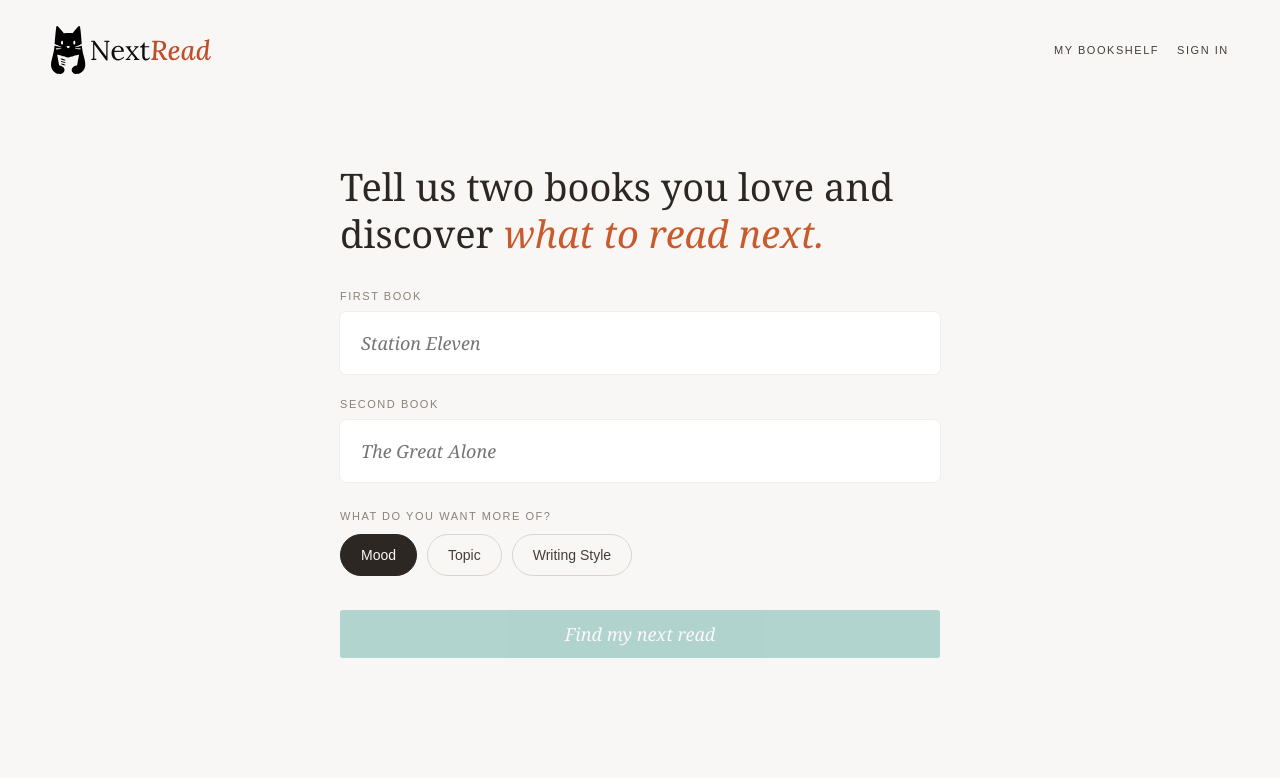
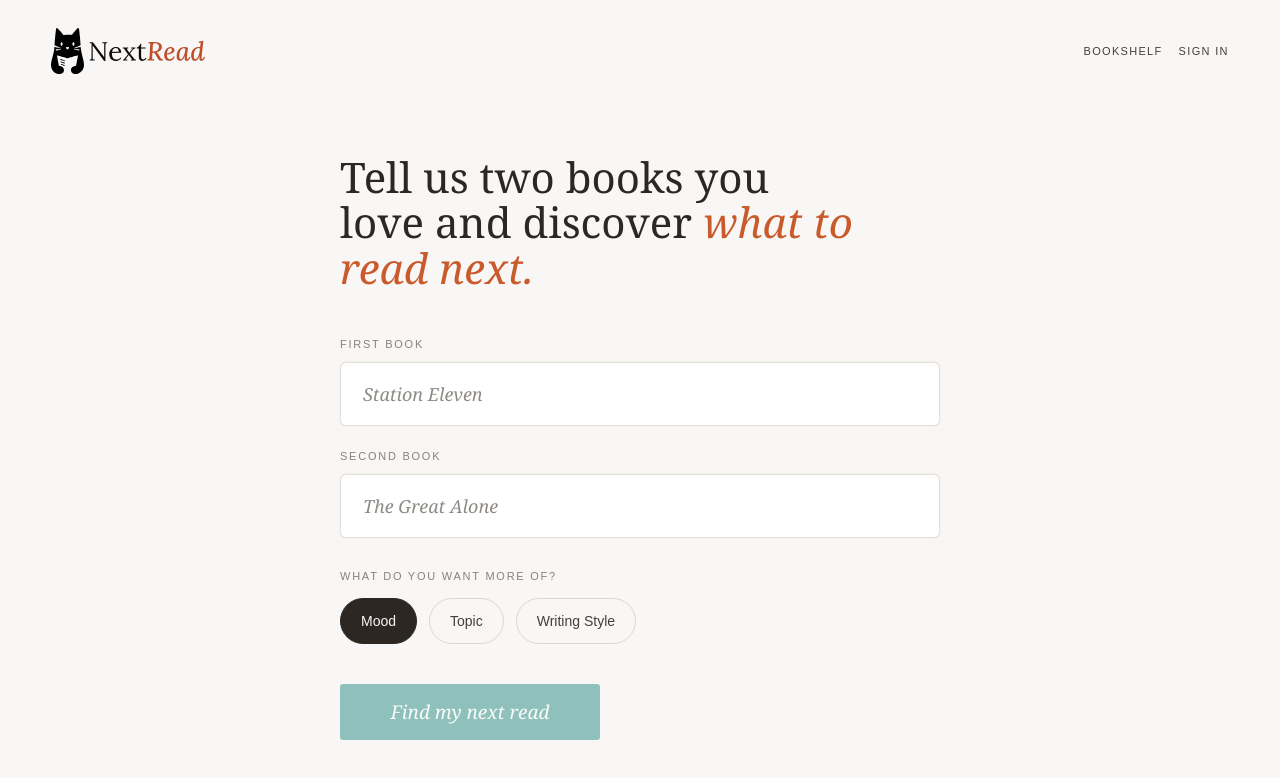
Before and after one commit to lexinamer/bookotter, a React (Vite) app: page / in a window 1280 px wide. Shown: the top 778 px of the page. Built offline with nearby package versions, Linux system fonts and the light colour scheme; no server answers.

Commit message:
initial refactor and styling

```diff
--- a/src/App.jsx
+++ b/src/App.jsx
@@ -86,11 +86,11 @@ export default function App() {
       />
 
       {loading ? (
-        <div className="page-state loading-state">
+        <div className="loading">
           Finding your next favorite book...
         </div>
       ) : error ? (
-        <div className="page-state error-state">
+        <div className="error">
           <p>{error}</p>
           <button className="results-action" onClick={handleReset}>
             Start Over
--- a/src/components/Nav.jsx
+++ b/src/components/Nav.jsx
@@ -11,7 +11,7 @@ export default function Nav({ user, onLogin, onLogout }) {
 
       <div className="nav-actions">
         <Link to="/shelf" className={`nav-link${pathname === '/shelf' ? ' active' : ''}`}>
-          My Bookshelf
+          Bookshelf
         </Link>
 
         <button className="nav-link" onClick={user ? onLogout : onLogin}>
--- a/src/styles/_base.scss
+++ b/src/styles/_base.scss
@@ -17,18 +17,25 @@
   --page-width: 600px;
   --nav-width: 1200px;
 
+  --radius: 6px;
+  --pill-radius: 999px;
+
   --space-1: 8px;
   --space-2: 12px;
   --space-3: 16px;
-  --space-4: 24px;
-  --space-5: 32px;
-  --space-6: 48px;
-  --space-7: 72px;
+  --space-4: 20px;
+  --space-5: 24px;
+  --space-6: 32px;
+  --space-7: 40px;
+  --space-8: 48px;
+  --space-9: 64px;
+  --space-10: 80px;
+  --space-11: 120px;
+}
 
-  --radius: 6px;
-  --card-radius: 12px;
-  --pill-radius: 999px;
-}
+/* =========================
+   RESET
+========================= */
 
 * {
   margin: 0;
@@ -52,6 +59,66 @@ main {
   margin: 0 auto;
 }
 
+/* =========================
+   SEMANTIC TYPE
+========================= */
+
+h1 {
+  font-size: 30px;
+  font-weight: 400;
+  line-height: 1.12;
+}
+
+h2 {
+  font-size: 24px;
+  font-weight: 400;
+  line-height: 1.18;
+}
+
+h3 {
+  font-size: 20px;
+  font-weight: 400;
+  line-height: 1.22;
+}
+
+h4 {
+  font-size: 17px;
+  font-weight: 400;
+  line-height: 1.25;
+}
+
+p {
+  font-size: 15px;
+  line-height: 1.65;
+  color: var(--ink-mid);
+}
+
+/* =========================
+   ELEMENTS
+========================= */
+
+a {
+  color: inherit;
+  text-decoration: none;
+}
+
+button,
+input,
+select {
+  border: none;
+  outline: none;
+  background: none;
+  font: inherit;
+}
+
+button {
+  cursor: pointer;
+}
+
+/* =========================
+   APP
+========================= */
+
 .app-shell {
   min-height: 100vh;
 }
@@ -62,3 +129,27 @@ main {
   background: var(--overlay);
   z-index: 700;
 }
+
+/* =========================
+   PAGE STATES
+========================= */
+
+.loading, .error {
+  min-height: calc(100vh - 100px);
+  display: flex;
+  flex-direction: column;
+  justify-content: center;
+  align-items: center;
+  gap: var(--space-5);
+  padding: var(--space-8) 0;
+}
+
+.loading {
+  font-size: 30px;
+  font-style: italic;
+  text-align: center;
+}
+
+.error {
+  text-align: center;
+}
--- a/src/styles/_nav.scss
+++ b/src/styles/_nav.scss
@@ -4,8 +4,8 @@
 
 .site-nav {
   width: min(var(--nav-width), 92vw);
-  height: 100px;
   margin: 0 auto;
+  padding-top: var(--space-3);
   display: flex;
   align-items: center;
   justify-content: space-between;
@@ -13,20 +13,20 @@
 
 .nav-logo {
   img {
-    height: 36px;
+    height: 42px;
   }
 }
 
 .nav-actions {
   display: flex;
   align-items: center;
-  gap: 18px;
+  gap: var(--space-3);
 }
 
 .nav-link {
   font-family: var(--font-sans);
-  font-size: 11px;
-  letter-spacing: 0.14em;
+  font-size: 12px;
+  letter-spacing: 0.12em;
   text-transform: uppercase;
   color: var(--ink-mid);
   transition: color 0.15s ease;
@@ -46,9 +46,21 @@
 ========================= */
 
 @media (min-width: 769px) {
+  .site-nav {
+    padding-top: 28px;
+    flex-direction: row;
+    justify-content: space-between;
+    align-items: center;
+    gap: 0;
+  }
+
   .nav-logo {
     img {
-      height: 48px;
+      height: 46px;
     }
   }
+
+  .nav-link {
+    font-size: 11px;
+  }
 }
--- a/src/styles/_results.scss
+++ b/src/styles/_results.scss
@@ -1,45 +1,51 @@
+/* =========================
+   SCREEN
+========================= */
+
+.results-screen {
+  padding-top: var(--space-5);
+  padding-bottom: var(--space-9);
+}
+
 /* =========================
    TOP
 ========================= */
 
-.results-screen {
-  padding-bottom: 60px;
-}
-
 .results-top {
-  padding-top: 12px;
+  margin-bottom: var(--space-6);
 }
 
 .results-label {
-  margin-bottom: 10px;
+  margin-bottom: var(--space-2);
   font-family: var(--font-sans);
   font-size: 11px;
-  letter-spacing: 0.14em;
+  letter-spacing: 0.16em;
   text-transform: uppercase;
   color: var(--muted);
 }
 
 .results-bar {
-  padding-bottom: 14px;
-  border-bottom: 1px solid var(--line);
+  display: flex;
+  flex-direction: column;
+  gap: var(--space-3);
 }
 
 .results-title {
-  margin-bottom: 14px;
+  font-size: 24px;
 }
 
 .results-actions {
   display: flex;
   flex-wrap: wrap;
-  gap: 18px;
+  gap: var(--space-4);
 }
 
 .results-action {
   font-family: var(--font-sans);
   font-size: 11px;
-  letter-spacing: 0.14em;
+  letter-spacing: 0.12em;
   text-transform: uppercase;
-  color: var(--ink-mid);
+  color: var(--muted);
   transition: color 0.15s ease;
 
   span {
@@ -47,7 +53,7 @@
   }
 
   &:hover {
-    color: var(--action);
+    color: var(--ink-mid);
   }
 }
 
@@ -56,7 +62,7 @@
 ========================= */
 
 .results-list {
-  margin-top: 24px;
+  margin-top: 0;
 }
 
 /* =========================
@@ -64,26 +70,14 @@
 ========================= */
 
 @media (min-width: 769px) {
-  .results-top {
-    padding-top: 24px;
-  }
-
   .results-bar {
-    display: flex;
+    flex-direction: row;
     justify-content: space-between;
     align-items: flex-end;
-    gap: 24px;
+    gap: var(--space-5);
   }
 
   .results-title {
-    margin-bottom: 0;
-  }
-
-  .results-actions {
-    flex-shrink: 0;
-  }
-
-  .results-list {
-    margin-top: 34px;
+    font-size: 28px;
   }
 }
--- a/src/styles/_type.scss
+++ /dev/null
@@ -1,137 +0,0 @@
-/* =========================
-   TYPE
-========================= */
-
-h1 {
-  font-size: 38px;
-  font-weight: 400;
-  line-height: 1.25;
-}
-
-h2 {
-  font-size: 28px;
-  font-weight: 400;
-  line-height: 1.3;
-}
-
-h3 {
-  font-size: 22px;
-  font-weight: 400;
-  line-height: 1.25;
-}
-
-h4 {
-  font-size: 18px;
-  font-weight: 400;
-  line-height: 1.25;
-}
-
-p {
-  font-size: 15px;
-  line-height: 1.7;
-  color: var(--ink-mid);
-}
-
-/* =========================
-   ELEMENT RESET
-========================= */
-
-a {
-  color: inherit;
-  text-decoration: none;
-}
-
-button,
-input,
-select {
-  border: none;
-  outline: none;
-  background: none;
-  font: inherit;
-}
-
-button {
-  cursor: pointer;
-}
-
-/* =========================
-   BUTTONS
-========================= */
-
-.button-primary {
-  width: 100%;
-  min-height: 48px;
-  padding: 12px 20px;
-  background: var(--action);
-  color: var(--white);
-  border-radius: 3px;
-  font-size: 18px;
-  font-style: italic;
-  transition: opacity 0.2s ease;
-
-  &:hover:not(:disabled) {
-    opacity: 0.85;
-  }
-
-  &:disabled {
-    opacity: 0.3;
-    cursor: default;
-  }
-}
-
-.button-pill {
-  padding: 12px 20px;
-  border: 1px solid var(--line);
-  border-radius: var(--pill-radius);
-  font-family: var(--font-sans);
-  font-size: 14px;
-  color: var(--ink-mid);
-
-  &.active {
-    background: var(--ink);
-    border-color: var(--ink);
-    color: var(--bg);
-  }
-}
-
-/* =========================
-   INPUTS
-========================= */
-
-.input-text {
-  width: 100%;
-  padding: 18px 20px;
-  background: var(--white);
-  border: 1px solid transparent;
-  border-radius: var(--radius);
-  box-shadow: 0 0 0 1px rgba(31, 27, 24, 0.04);
-  font-size: 18px;
-  font-style: italic;
-
-  &:focus {
-    border-color: var(--line);
-  }
-}
-
-/* =========================
-   PAGE STATES
-========================= */
-
-.page-state {
-  min-height: calc(100vh - 100px);
-  display: flex;
-  flex-direction: column;
-  justify-content: center;
-  align-items: center;
-  gap: 24px;
-  padding: 48px 0;
-}
-
-.loading-state {
-  font-size: 30px;
-  font-style: italic;
-}
-
-.error-state {
-  text-align: center;
-}
--- a/src/styles/_wizard.scss
+++ b/src/styles/_wizard.scss
@@ -3,11 +3,8 @@
 ========================= */
 
 .wizard-screen {
-  min-height: calc(100vh - 100px);
-  display: flex;
-  flex-direction: column;
-  justify-content: center;
-  padding: 48px 0;
+  padding-top: var(--space-8);
+  padding-bottom: var(--space-9);
 }
 
 /* =========================
@@ -15,7 +12,13 @@
 ========================= */
 
 .wizard-hero {
-  margin-bottom: 32px;
+  margin-bottom: var(--space-8);
+
+  h1 {
+    max-width: 380px;
+    font-size: 34px;
+    line-height: 1.08;
+  }
 
   span {
     color: var(--accent);
@@ -34,19 +37,35 @@
 .wizard-books {
   display: flex;
   flex-direction: column;
-  gap: 24px;
-  margin-bottom: 28px;
+  gap: var(--space-5);
+  margin-bottom: var(--space-6);
 }
 
 .wizard-group {
   label {
     display: block;
-    margin-bottom: 10px;
+    margin-bottom: var(--space-2);
     font-family: var(--font-sans);
     font-size: 11px;
-    letter-spacing: 0.14em;
+    letter-spacing: 0.16em;
     text-transform: uppercase;
     color: var(--muted);
+  }
+}
+
+.wizard-group input {
+  width: 100%;
+  min-height: 64px;
+  padding: 0 22px;
+  background: var(--white);
+  border: 1px solid rgba(221, 213, 205, 0.7);
+  border-radius: var(--radius);
+  box-shadow: 0 0 0 1px rgba(31, 27, 24, 0.03);
+  font-size: 18px;
+  font-style: italic;
+
+  &::placeholder {
+    color: #8e8a86;
   }
 }
 
@@ -55,14 +74,14 @@
 ========================= */
 
 .wizard-focus {
-  margin-bottom: 34px;
+  margin-bottom: var(--space-7);
 
   label {
     display: block;
-    margin-bottom: 12px;
+    margin-bottom: var(--space-3);
     font-family: var(--font-sans);
     font-size: 11px;
-    letter-spacing: 0.14em;
+    letter-spacing: 0.16em;
     text-transform: uppercase;
     color: var(--muted);
   }
@@ -71,15 +90,47 @@
 .wizard-pills {
   display: flex;
   flex-wrap: wrap;
-  gap: 10px;
+  gap: var(--space-2);
+}
+
+.wizard-pills button {
+  min-height: 46px;
+  padding: 0 20px;
+  border: 1px solid var(--line);
+  border-radius: var(--pill-radius);
+  font-family: var(--font-sans);
+  font-size: 14px;
+  color: var(--ink-mid);
+
+  &.active {
+    background: var(--ink);
+    border-color: var(--ink);
+    color: var(--bg);
+  }
 }
 
 /* =========================
    CTA
 ========================= */
 
-.wizard-cta {
-  margin-top: 24px;
+.wizard-cta button {
+  width: 100%;
+  min-height: 56px;
+  background: var(--action);
+  color: var(--white);
+  border-radius: 3px;
+  font-size: 19px;
+  font-style: italic;
+  transition: opacity 0.2s ease;
+
+  &:hover:not(:disabled) {
+    opacity: 0.88;
+  }
+
+  &:disabled {
+    opacity: 0.45;
+    cursor: default;
+  }
 }
 
 /* =========================
@@ -88,6 +139,17 @@
 
 @media (min-width: 769px) {
   .wizard-screen {
-    transform: translateY(-5vh);
+    padding-top: var(--space-10);
+  }
+
+  .wizard-hero h1 {
+    max-width: 520px;
+    font-size: 42px;
+  }
+
+  .wizard-cta button {
+    width: auto;
+    min-width: 260px;
+    padding: 0 28px;
   }
 }
--- a/src/styles/global.scss
+++ b/src/styles/global.scss
@@ -1,5 +1,4 @@
 @use './base';
-@use './type';
 @use './nav';
 @use './bookcard';
 @use './wizard';
```
Also changed, not shown: src/styles/_bookcard.scss (+48 -50 lines).
